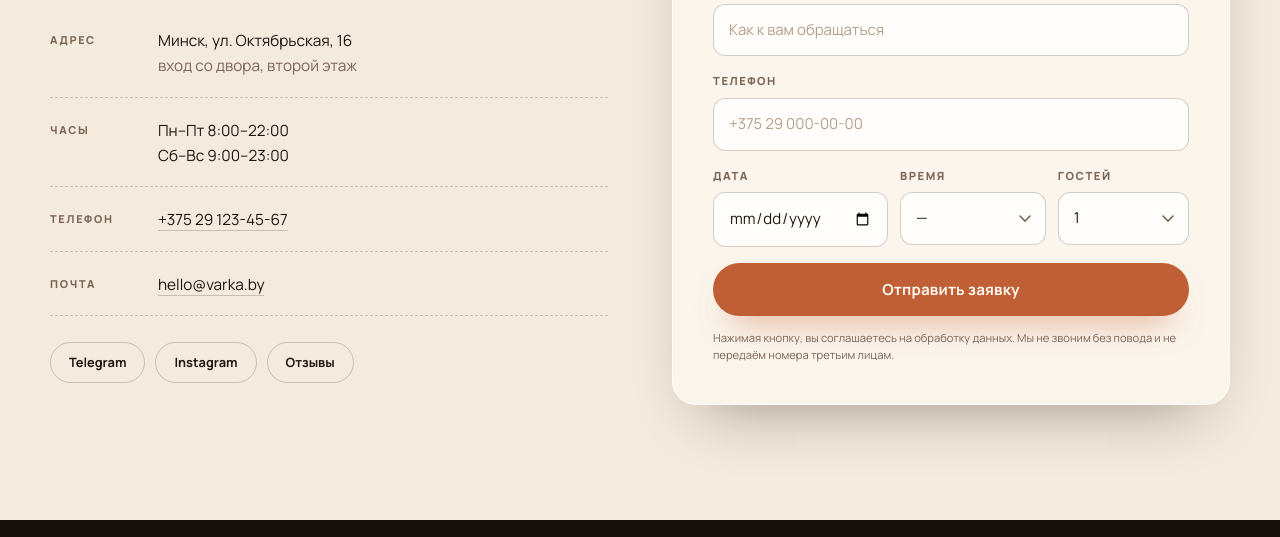
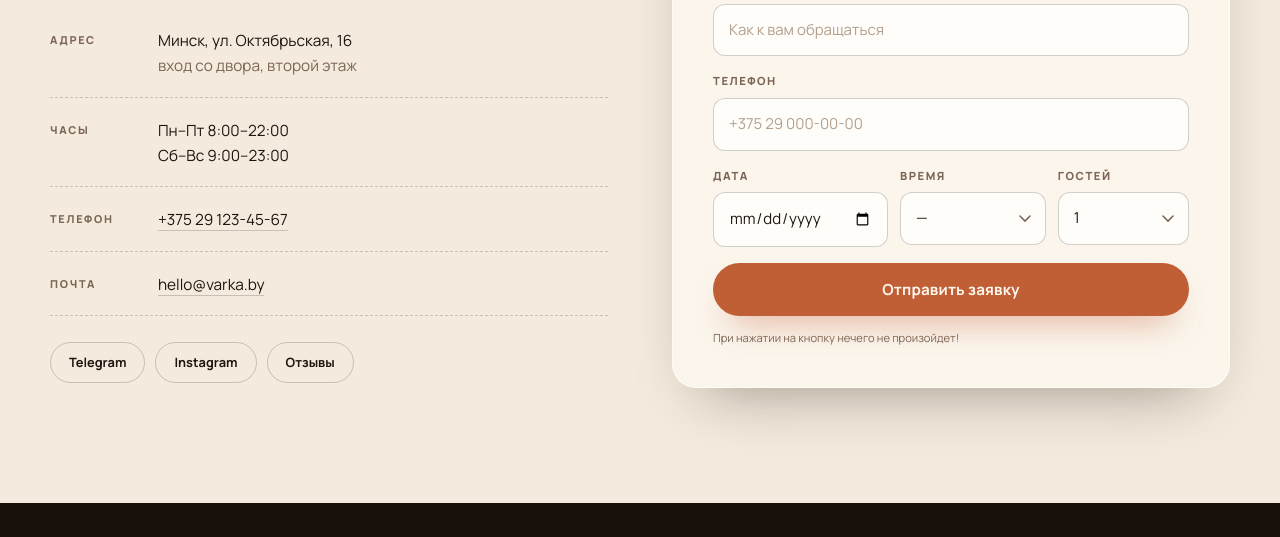
Before and after one commit to dearhospi/exemple_varka, a plain HTML site: page index.html in a window 1280 px wide. Shown: the part 5930-6467 px from the top of the page. Drawn offline with nearby package versions, Linux system fonts and the light colour scheme; a web font is replaced by a local one.

Commit message:
Update index.html
правки

```diff
--- a/index.html
+++ b/index.html
@@ -505,7 +505,7 @@
           </div>
 
           <button class="btn btn-primary btn-block" type="submit">Отправить заявку</button>
-          <p class="form-legal">Нажимая кнопку, вы соглашаетесь на обработку данных. Мы не звоним без повода и не передаём номера третьим лицам.</p>
+          <p class="form-legal">При нажатии на кнопку нечего не произойдет!</p>
         </form>
 
         <div class="booking-success" id="bookingSuccess" hidden tabindex="-1">
```
